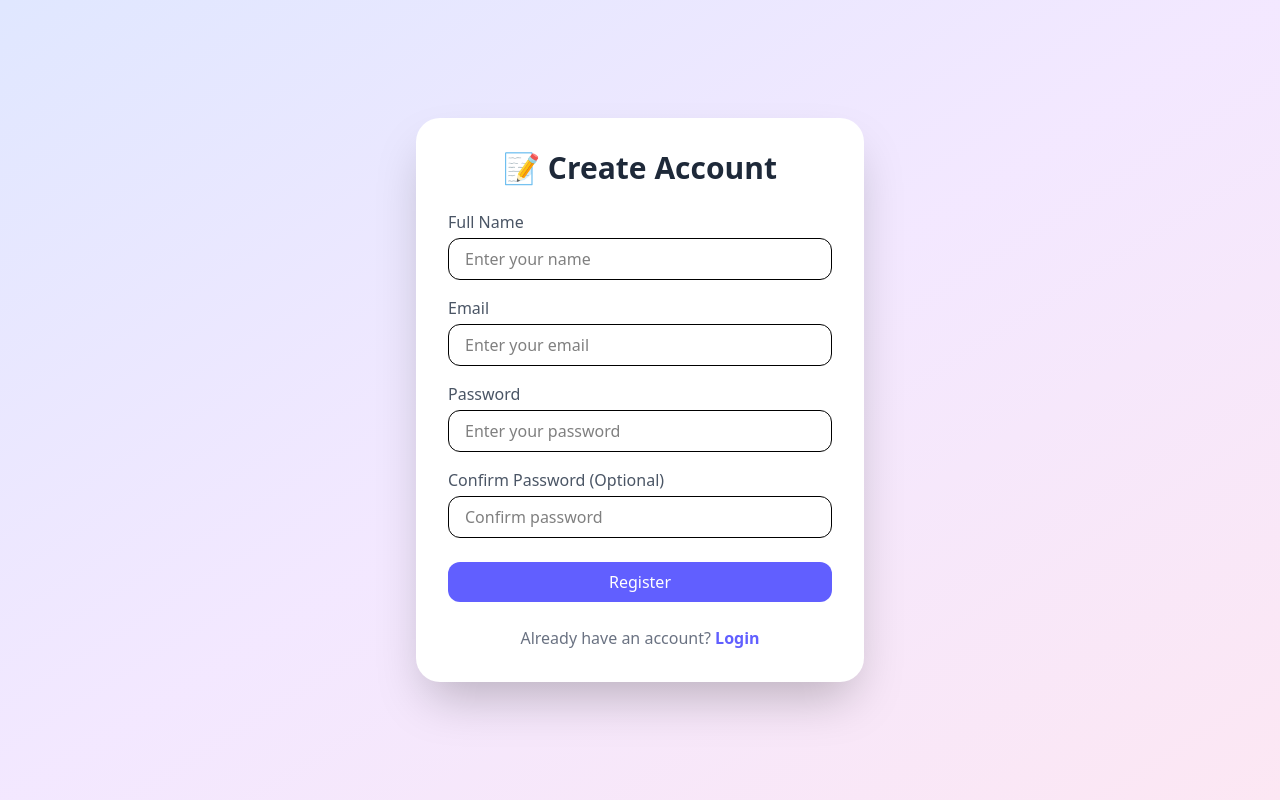
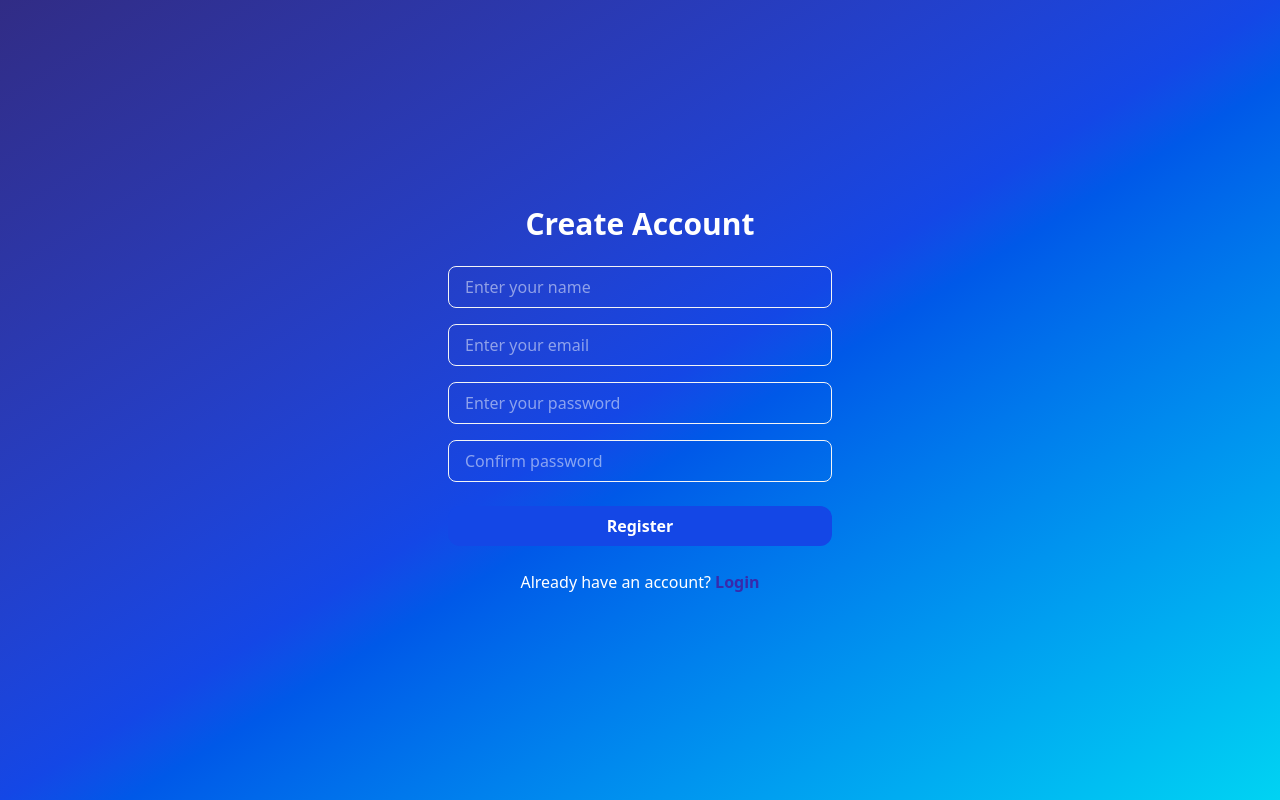
Before and after one commit to Nagendran05/Money_tracker_UI, a Vue app: page /register in a window 1280 px wide. Built offline with nearby package versions, Linux system fonts and the light colour scheme.

Commit message:
register page ui change

```diff
--- a/src/components/LoginPage.vue
+++ b/src/components/LoginPage.vue
@@ -16,6 +16,13 @@
           <input type="password" v-model="password" placeholder="Enter Password" required
             class="w-full px-4 py-2 text-white border border-gray-100 rounded-lg focus:outline-none focus:ring-2 focus:ring-indigo-400"/>
         </div>
+
+        <p class="mt-2 text-center text-white">
+          Don't have an account?
+        <router-link to="/register" class="font-semibold text-indigo-800 hover:underline">
+          Register
+        </router-link>
+      </p>
 
         <button type="submit" :disabled="loading"
           class="w-full py-2 font-semibold text-white transition duration-300 bg-blue-700 rounded-xl">
--- a/src/components/RegisterPage.vue
+++ b/src/components/RegisterPage.vue
@@ -1,11 +1,11 @@
 <template>
-  <div class="flex items-center justify-center min-h-screen bg-gradient-to-br from-indigo-100 via-purple-100 to-pink-100">
+  <div class="flex items-center justify-center min-h-screen bg-linear-to-br from-indigo-900 via-blue-700 to-cyan-400">
 
-    <div class="w-full max-w-md p-8 bg-white shadow-2xl rounded-3xl">
+    <div class="w-full max-w-md p-8">
 
       <!-- Title -->
-      <h2 class="mb-6 text-3xl font-bold text-center text-gray-800">
-        📝 Create Account
+      <h2 class="mb-6 text-3xl font-bold text-center text-white">
+         Create Account
       </h2>
 
       <!-- Form -->
@@ -13,52 +13,48 @@
 
         <!-- Name -->
         <div class="mb-4">
-          <label class="block mb-1 text-gray-600">Full Name</label>
           <input
             v-model="form.name"
             type="text"
             placeholder="Enter your name"
-            class="w-full px-4 py-2 border rounded-xl focus:ring-2 focus:ring-indigo-400 focus:outline-none"
+            class="w-full px-4 py-2 text-white border border-gray-100 rounded-lg focus:outline-none focus:ring-2 focus:ring-indigo-400"
           />
         </div>
 
         <!-- Email -->
         <div class="mb-4">
-          <label class="block mb-1 text-gray-600">Email</label>
           <input
             v-model="form.email"
             type="email"
             placeholder="Enter your email"
-            class="w-full px-4 py-2 border rounded-xl focus:ring-2 focus:ring-indigo-400 focus:outline-none"
+            class="w-full px-4 py-2 text-white border border-gray-100 rounded-lg focus:outline-none focus:ring-2 focus:ring-indigo-400"
           />
         </div>
 
         <!-- Password -->
         <div class="mb-4">
-          <label class="block mb-1 text-gray-600">Password</label>
           <input
             v-model="form.password"
             type="password"
             placeholder="Enter your password"
-            class="w-full px-4 py-2 border rounded-xl focus:ring-2 focus:ring-indigo-400 focus:outline-none"
+            class="w-full px-4 py-2 text-white border border-gray-100 rounded-lg focus:outline-none focus:ring-2 focus:ring-indigo-400"
           />
         </div>
 
         <!-- Confirm Password (Optional) -->
         <div class="mb-6">
-          <label class="block mb-1 text-gray-600">Confirm Password (Optional)</label>
           <input
             v-model="form.password_confirmation"
             type="password"
             placeholder="Confirm password"
-            class="w-full px-4 py-2 border rounded-xl focus:ring-2 focus:ring-indigo-400 focus:outline-none"
+            class="w-full px-4 py-2 text-white border border-gray-100 rounded-lg focus:outline-none focus:ring-2 focus:ring-indigo-400"
           />
         </div>
 
         <!-- Button -->
         <button
           type="submit"
-          class="w-full py-2 text-white transition duration-300 bg-indigo-500 hover:bg-indigo-600 rounded-xl"
+          class="w-full py-2 font-semibold text-white transition duration-300 bg-blue-700 rounded-xl"
         >
           Register
         </button>
@@ -66,9 +62,9 @@
       </form>
 
       <!-- Login Link -->
-      <p class="mt-6 text-center text-gray-500">
+      <p class="mt-6 text-center text-white">
         Already have an account?
-        <router-link to="/login" class="font-semibold text-indigo-500 hover:underline">
+        <router-link to="/" class="font-semibold text-indigo-800 hover:underline">
           Login
         </router-link>
       </p>
```
